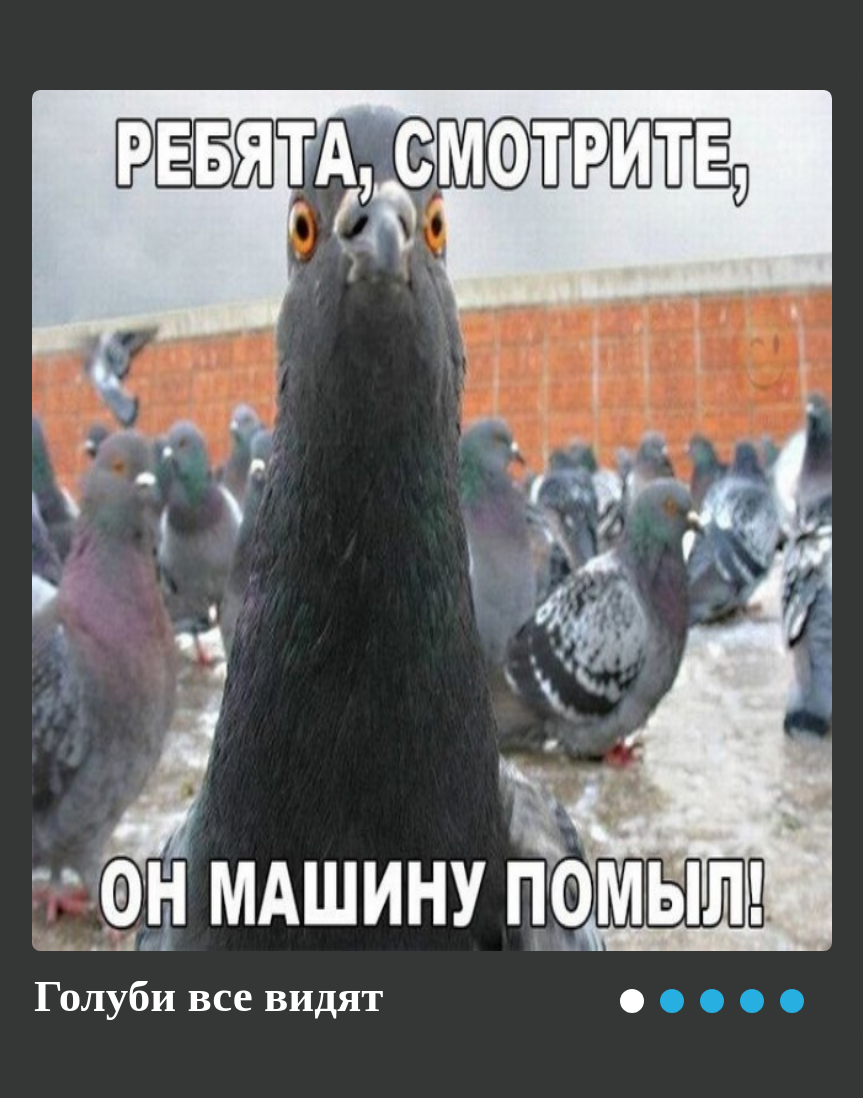
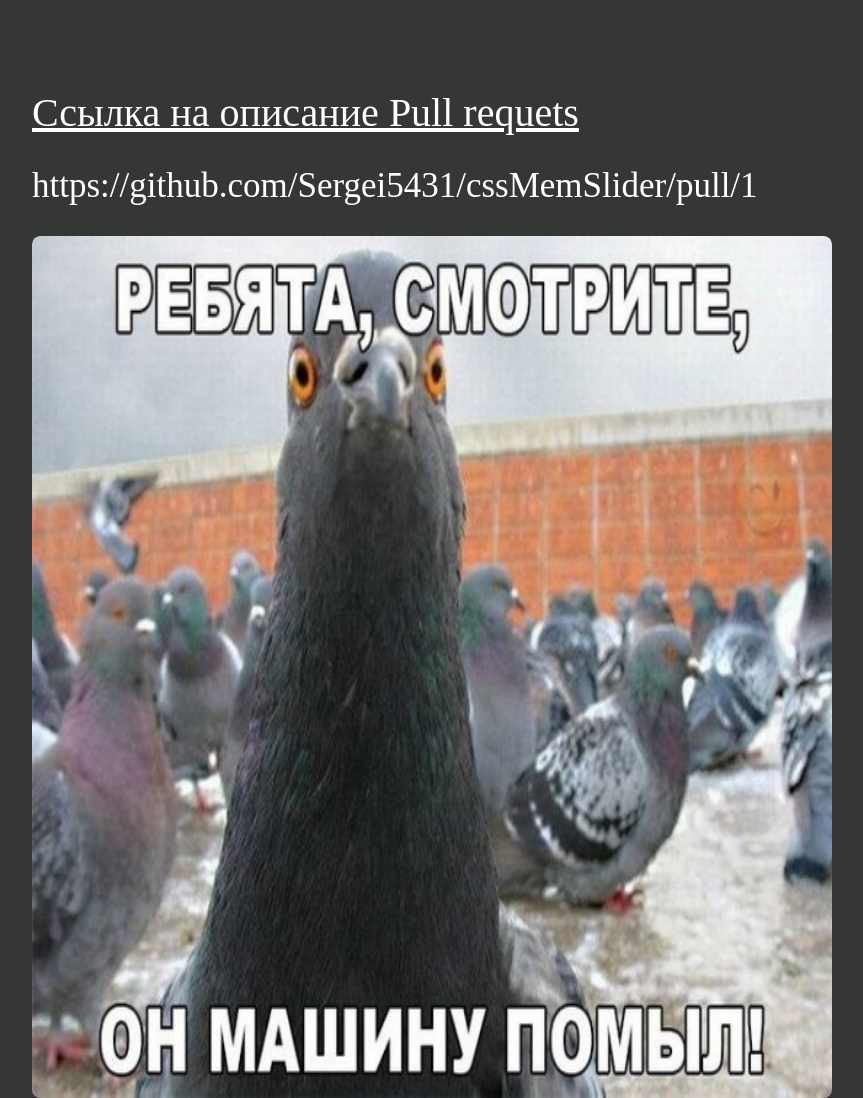
Before and after one commit to Sergei5431/cssMemSlider, a plain HTML site: page cssMemSlider/index.html in a window 1280 px wide. Shown: the top 1098 px of the page, without its empty margins (208-1071 px from the left). Drawn offline with Linux system fonts and the light colour scheme.

Commit message:
fix:error slider (Fri, May 13, 2022 02:38:52 PM)

```diff
--- a/cssMemSlider/index.html
+++ b/cssMemSlider/index.html
@@ -12,6 +12,8 @@
 
 <body>
     <div class="wrapper">
+        <a class="a" href="https://github.com/Sergei5431/cssMemSlider/pull/1">Ссылка на описание Pull requets</a>
+        <a class="a b" href="https://github.com/Sergei5431/cssMemSlider/pull/1">https://github.com/Sergei5431/cssMemSlider/pull/1</a>
         <input class="input" type="radio" name="slide" id="r1" checked />
         <input class="input" type="radio" name="slide" id="r2" />
         <input class="input" type="radio" name="slide" id="r3" />
--- a/cssMemSlider/sryle.css
+++ b/cssMemSlider/sryle.css
@@ -6,6 +6,20 @@ html {
     display: none;
 }
 
+.a{
+    color: #fff;
+    font-size: 4rem;
+    text-align: center;
+}
+
+.a:hover{
+    color: aquamarine;
+}
+
+.b{
+    text-decoration: none;
+    font-size: 3.5rem;
+}
 * {
     margin: 0;
     padding: 0;
```
